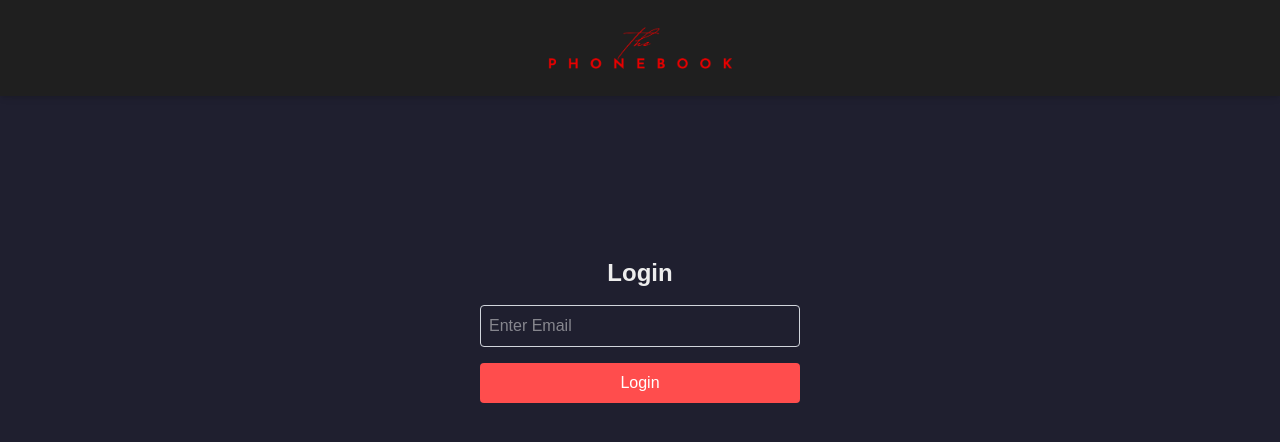
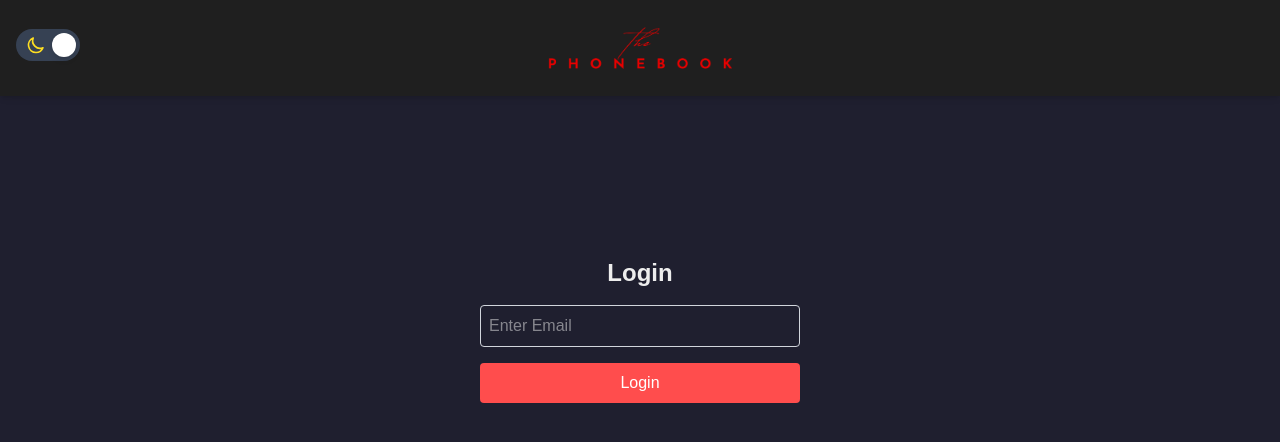
Before and after one commit to smrishin/phonebook-app, a Next.js app in the folder web/: page / in a window 1280 px wide. Shown: the top 442 px of the page. Built offline with nearby package versions, Linux system fonts and the light colour scheme.

Commit message:
added dark light toggle button

```diff
--- a/web/app/contacts/[id]/page.js
+++ b/web/app/contacts/[id]/page.js
@@ -357,7 +357,7 @@ export default function ContactDetailPage({ params }) {
         </div>
 
         {!showEditHistory ? (
-          <div className="bg-gray-500 shadow rounded-lg p-6">
+          <div className="bg-[#817d7d] shadow rounded-lg p-6">
             {isEditing ? (
               <EditForm
                 contact={editedContact}
--- a/web/app/globals.css
+++ b/web/app/globals.css
@@ -3,6 +3,11 @@
 :root {
   --background: #1f1f2f;
   --foreground: #ededed;
+}
+
+.light {
+  --background: #cec8c8;
+  --foreground: #1f1f2f;
 }
 
 @theme inline {
--- a/web/components/Header.js
+++ b/web/components/Header.js
@@ -1,11 +1,13 @@
 "use client";
 
+import { useState, useEffect } from "react";
 import { useAuth } from "./AuthWrapper";
 import { logout } from "../utils/auth";
 import { useRouter } from "next/navigation";
 import Image from "next/image";
 
 export default function Header() {
+  const [theme, setTheme] = useState("dark");
   const { auth, setAuth } = useAuth();
   const router = useRouter();
 
@@ -15,10 +17,71 @@ export default function Header() {
     router.push("/");
   };
 
+  useEffect(() => {
+    const stored = localStorage.getItem("theme");
+
+    if (stored) {
+      setTheme(stored);
+      document.documentElement.classList.add(stored);
+    } else {
+      document.documentElement.classList.add("dark");
+    }
+  }, [theme]);
+
+  const toggleTheme = () => {
+    const newTheme = theme === "dark" ? "light" : "dark";
+    setTheme(newTheme);
+    localStorage.setItem("theme", newTheme);
+    document.documentElement.classList.remove("light", "dark");
+    document.documentElement.classList.add(newTheme);
+  };
+
   return (
     <header className="bg-[#1f1f1f] text-white py-4 fixed top-0 w-full shadow-md z-50">
       <div className="container mx-auto px-4 flex justify-between items-center">
-        <div className="flex-1" />
+        <div className="flex-1">
+          <button
+            onClick={toggleTheme}
+            className="relative w-16 h-8 rounded-full bg-gray-700 transition-colors duration-300 ease-in-out focus:outline-none focus:ring-2 focus:ring-blue-500"
+          >
+            <div className="absolute inset-0 flex items-center justify-center">
+              {theme === "dark" ? (
+                <svg
+                  className="w-5 h-5 text-yellow-300 mr-6"
+                  fill="none"
+                  stroke="currentColor"
+                  viewBox="0 0 24 24"
+                >
+                  <path
+                    strokeLinecap="round"
+                    strokeLinejoin="round"
+                    strokeWidth={2}
+                    d="M20.354 15.354A9 9 0 018.646 3.646 9.003 9.003 0 0012 21a9.003 9.003 0 008.354-5.646z"
+                  />
+                </svg>
+              ) : (
+                <svg
+                  className="w-5 h-5 text-yellow-300 ml-6"
+                  fill="none"
+                  stroke="currentColor"
+                  viewBox="0 0 24 24"
+                >
+                  <path
+                    strokeLinecap="round"
+                    strokeLinejoin="round"
+                    strokeWidth={2}
+                    d="M12 3v1m0 16v1m9-9h-1M4 12H3m15.364 6.364l-.707-.707M6.343 6.343l-.707-.707m12.728 0l-.707.707M6.343 17.657l-.707.707"
+                  />
+                </svg>
+              )}
+            </div>
+            <div
+              className={`relative w-6 h-6 bg-white rounded-full shadow-md transform transition-transform duration-300 ease-in-out ${
+                theme === "dark" ? "translate-x-9" : "translate-x-1"
+              }`}
+            />
+          </button>
+        </div>
         <Image
           src="/phonebook_logo.png"
           alt="Phonebook Logo"
--- a/web/utils/auth.js
+++ b/web/utils/auth.js
@@ -1,6 +1,6 @@
 "use client";
 
-import api from "./api";
+import api, { useLoadingStore } from "./api";
 
 function parseJwt(token) {
   try {
@@ -52,8 +52,12 @@ export const login = async (email) => {
 };
 
 export const logout = () => {
-  localStorage.removeItem("token");
-  localStorage.removeItem("user");
+  useLoadingStore.getState().setIsLoading(true);
+  setTimeout(() => {
+    localStorage.removeItem("token");
+    localStorage.removeItem("user");
+    useLoadingStore.getState().setIsLoading(false);
+  }, 1000);
 };
 
 export const getToken = () => {
```
